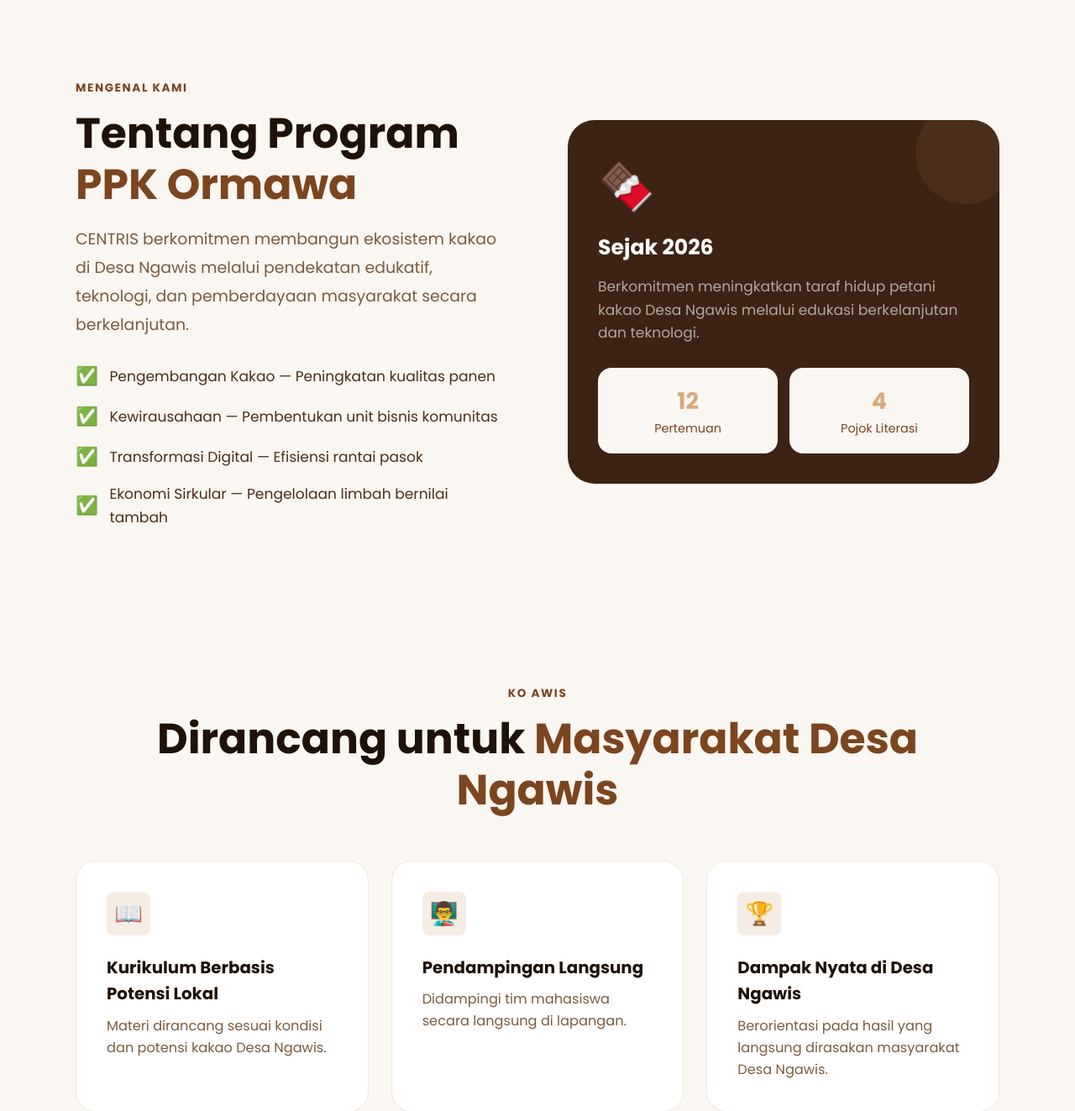
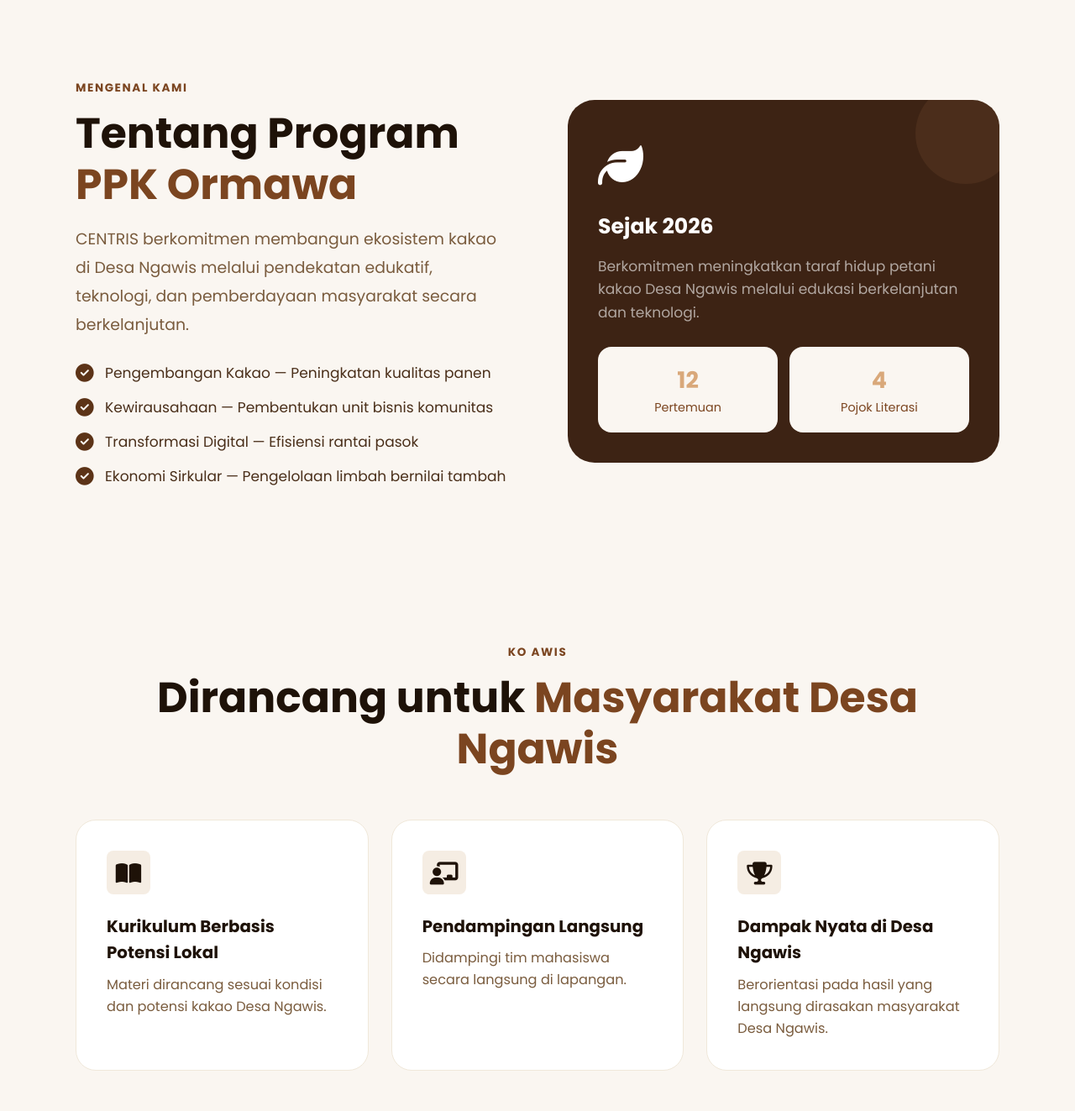
Before and after one commit to naylannajwa/ppko-centris, a PHP site: page /ppko-centris/html/index.html in a window 1280 px wide. Shown: the part 869-2192 px from the top of the page at 84% size. Run offline with PHP 8.4, Linux system fonts and the light colour scheme; some libraries are stand-ins or nearby versions.

Commit message:
font | icon

```diff
--- a/css/style.css
+++ b/css/style.css
@@ -233,35 +233,16 @@ h1,h2,h3,h4,h5,h6, .playfair-strong, .section-article-title, .footer-logo {
   display: none; flex-direction: column; gap: 0.5rem;
   padding: 1rem 2rem; background: var(--cream);
   border-bottom: 1px solid var(--cream-dark);
-
-  /* --- TAMBAHAN KUNCIAN UNTUK MOBILE --- */
-  position: fixed; /* Mengunci menu agar menempel di layar */
-  top: 68px; /* Memulai menu tepat di bawah navbar (tinggi navbar 68px) */
-  left: 0;
-  right: 0;
-  z-index: 99; /* Ditaruh sedikit di bawah z-index navbar (100) */
-  box-shadow: 0 10px 15px -3px rgba(44, 26, 14, 0.1); /* Efek bayangan */
-  max-height: calc(100vh - 68px); /* Mencegah menu bablas jika terlalu panjang */
-  overflow-y: auto; /* Bisa di-scroll jika layar HP pendek */
 }
 .mobile-menu.open { display: flex; }
 .mobile-menu a {
   padding: 0.75rem 0;
-  font-size: 1rem; font-weight: 600;
+  font-size: 1rem; font-weight: 500;
   color: var(--text-mid);
   border-bottom: 1px solid var(--cream-dark);
   cursor: pointer;
-  transition: all 0.3s ease;
-  border-radius: var(--radius-sm, 8px);
-  margin: 5px 15px;
 }
 .mobile-menu a:last-child { border-bottom: none; }
-.mobile-menu a:hover,
-.mobile-menu a:active {
-    background-color: rgba(196, 136, 90, 0.12);
-    color: var(--brown-700);
-    padding-left: 1rem;
-}
 
 /* ---- Responsive: show hamburger on small screens ---- */
 @media (max-width: 900px) {
@@ -971,7 +952,7 @@ modul-content h1 {
   font-size: 0.8rem; color: var(--text-light); margin-bottom: 0.75rem;
 }
 .article-title {
-  font-family: 'Playfair Display', serif;
+  font-family: 'Poppins', sans-serif;
   font-size: 1.05rem; font-weight: 700; margin-bottom: 0.5rem; line-height: 1.3;
 }
 .article-excerpt { font-size: 0.85rem; color: var(--text-light); line-height: 1.5; margin-bottom: 1rem; }
--- a/html/index.html
+++ b/html/index.html
@@ -7,6 +7,8 @@
   <title>KO AWIS — PPK ORMAWA DESA NGAWIS</title>
   <link rel="stylesheet" href="../css/style.css">
   <link rel="icon" type="image/png" href="../assets/logo-koawis-brand.png" style="height: 165px; width: auto;">
+  <!-- Icons -->
+  <link rel="stylesheet" href="https://cdnjs.cloudflare.com/ajax/libs/font-awesome/6.4.0/css/all.min.css">
 
 </head>
 
@@ -52,10 +54,10 @@
 
       <div class="category-tabs">
         <button class="tab-btn active" onclick="filterArticles('semua', this)">Semua Berita</button>
-        <button class="tab-btn" onclick="filterArticles('pertanian', this)">🌱 Pertanian</button>
-        <button class="tab-btn" onclick="filterArticles('program', this)">🏘️ Program Desa</button>
-        <button class="tab-btn" onclick="filterArticles('komunitas', this)">👥 Komunitas</button>
-        <button class="tab-btn" onclick="filterArticles('pasar', this)">📈 Pasar Kakao</button>
+        <button class="tab-btn" onclick="filterArticles('pertanian', this)"><i class="fas fa-seedling"></i> Pertanian</button>
+        <button class="tab-btn" onclick="filterArticles('program', this)"><i class="fas fa-home"></i> Program Desa</button>
+        <button class="tab-btn" onclick="filterArticles('komunitas', this)"><i class="fas fa-users"></i> Komunitas</button>
+        <button class="tab-btn" onclick="filterArticles('pasar', this)"><i class="fas fa-chart-line"></i> Pasar Kakao</button>
       </div>
 
       <div class="px-2 pb-1">
@@ -67,13 +69,13 @@
       </div>
 
       <div class="pagination">
-        <div class="page-arrow">‹</div>
+        <div class="page-arrow"><i class="fas fa-chevron-left"></i></div>
         <div class="page-num active">1</div>
         <div class="page-num" onclick="showToast('Halaman 2 akan tersedia segera!')">2</div>
         <div class="page-num" onclick="showToast('Halaman 3 akan tersedia segera!')">3</div>
         <div class="page-num">…</div>
         <div class="page-num" onclick="showToast('Masih dalam pengembangan!')">12</div>
-        <div class="page-arrow">›</div>
+        <div class="page-arrow"><i class="fas fa-chevron-right"></i></div>
       </div>
     </div>
   </div>
@@ -90,19 +92,19 @@
           </p>
           <div class="flex-col gap-075">
             <div class="flex items-center gap-075 fs-095 text-mid">
-              <span class="check-icon">✅</span>
+              <span class="check-icon"><i class="fas fa-check-circle"></i></span>
               Pengembangan Kakao — Peningkatan kualitas panen
             </div>
             <div class="flex items-center gap-075 fs-095 text-mid">
-              <span class="check-icon">✅</span>
+              <span class="check-icon"><i class="fas fa-check-circle"></i></span>
               Kewirausahaan — Pembentukan unit bisnis komunitas
             </div>
             <div class="flex items-center gap-075 fs-095 text-mid">
-              <span class="check-icon">✅</span>
+              <span class="check-icon"><i class="fas fa-check-circle"></i></span>
               Transformasi Digital — Efisiensi rantai pasok
             </div>
             <div class="flex items-center gap-075 fs-095 text-mid">
-              <span class="check-icon">✅</span>
+              <span class="check-icon"><i class="fas fa-check-circle"></i></span>
               Ekonomi Sirkular — Pengelolaan limbah bernilai tambah
             </div>
           </div>
@@ -110,7 +112,7 @@
         <div class="reveal reveal-delay-2">
           <div class="bg-brown-800 text-white rounded-xl p-2 pos-relative overflow-hidden">
             <div class="decor-circle"></div>
-            <div class="fs-3rem mb-1">🍫</div>
+            <div class="fs-3rem mb-1"><i class="fas fa-leaf"></i></div>
             <div class="playfair-strong">Sejak 2026</div>
             <p class="text-white-muted fs-095 mb-3">
               Berkomitmen meningkatkan taraf hidup petani kakao Desa Ngawis melalui edukasi berkelanjutan dan teknologi.
@@ -140,17 +142,17 @@
       </div>
       <div class="features-grid">
         <div class="feature-card reveal reveal-delay-1">
-          <div class="feature-icon">📖</div>
+          <div class="feature-icon"><i class="fas fa-book-open"></i></div>
           <div class="feature-title">Kurikulum Berbasis Potensi Lokal</div>
           <p class="feature-desc">Materi dirancang sesuai kondisi dan potensi kakao Desa Ngawis.</p>
         </div>
         <div class="feature-card reveal reveal-delay-2">
-          <div class="feature-icon">👨‍🏫</div>
+          <div class="feature-icon"><i class="fas fa-chalkboard-teacher"></i></div>
           <div class="feature-title">Pendampingan Langsung</div>
           <p class="feature-desc">Didampingi tim mahasiswa secara langsung di lapangan.</p>
         </div>
         <div class="feature-card reveal reveal-delay-3">
-          <div class="feature-icon">🏆</div>
+          <div class="feature-icon"><i class="fas fa-trophy"></i></div>
           <div class="feature-title">Dampak Nyata di Desa Ngawis</div>
           <p class="feature-desc">Berorientasi pada hasil yang langsung dirasakan masyarakat Desa Ngawis.</p>
         </div>
@@ -191,7 +193,7 @@
           <!-- Hilir -->
           <div class="kurikulum-card">
             <div class="kurikulum-header">
-              <div class="k-icon bg-brown-100 k-icon-lg">🏭</div>
+              <div class="k-icon bg-brown-100 k-icon-lg"><i class="fas fa-industry"></i></div>
               <div>
                 <div class="k-title text-brown-600">KO AWIS Hilir</div>
                 <div class="k-sub">Optimalisasi Produk & Pasca Panen</div>
@@ -235,7 +237,7 @@
           <!-- Entrepreneur -->
           <div class="kurikulum-card">
             <div class="kurikulum-header">
-              <div class="k-icon bg-brown-50 k-icon-lg">💰</div>
+              <div class="k-icon bg-brown-50 k-icon-lg"><i class="fas fa-coins"></i></div>
               <div>
                 <div class="k-title text-brown-700">KO AWIS Entrepreneur</div>
                 <div class="k-sub">Pembangunan Mentalitas Bisnis</div>
@@ -280,7 +282,7 @@
           <!-- Digital -->
           <div class="kurikulum-card">
             <div class="kurikulum-header">
-              <div class="k-icon bg-brown-100 k-icon-lg">💻</div>
+              <div class="k-icon bg-brown-100 k-icon-lg"><i class="fas fa-laptop-code"></i></div>
               <div>
                 <div class="k-title text-brown-500">KO AWIS Digital</div>
                 <div class="k-sub">Transformasi Teknologi & Konten</div>
@@ -321,7 +323,7 @@
           <!-- Sirkular -->
           <div class="kurikulum-card">
             <div class="kurikulum-header">
-              <div class="k-icon bg-brown-50 k-icon-lg">♻️</div>
+              <div class="k-icon bg-brown-50 k-icon-lg"><i class="fas fa-recycle"></i></div>
               <div>
                 <div class="k-title text-brown-600">KO AWIS Sirkular</div>
                 <div class="k-sub">Ekosistem Ramah Lingkungan</div>
@@ -372,7 +374,7 @@
       <div class="modul-list-header">
         <div class="container">
           <div class="breadcrumb">
-            <a onclick="showPage('home')">🏠 Beranda</a>
+            <a onclick="showPage('home')"><i class="fas fa-home"></i> Beranda</a>
             <svg fill="none" stroke="currentColor" stroke-width="2" viewBox="0 0 24 24">
               <path d="M9 18l6-6-6-6" />
             </svg>
@@ -464,10 +466,10 @@
 
       <div class="category-tabs">
         <button class="tab-btn active" onclick="filterArticles('semua', this)">Semua Berita</button>
-        <button class="tab-btn" onclick="filterArticles('pertanian', this)">🌱 Pertanian</button>
-        <button class="tab-btn" onclick="filterArticles('program', this)">🏘️ Program Desa</button>
-        <button class="tab-btn" onclick="filterArticles('komunitas', this)">👥 Komunitas</button>
-        <button class="tab-btn" onclick="filterArticles('pasar', this)">📈 Pasar Kakao</button>
+        <button class="tab-btn" onclick="filterArticles('pertanian', this)"><i class="fas fa-seedling"></i> Pertanian</button>
+        <button class="tab-btn" onclick="filterArticles('program', this)"><i class="fas fa-home"></i> Program Desa</button>
+        <button class="tab-btn" onclick="filterArticles('komunitas', this)"><i class="fas fa-users"></i> Komunitas</button>
+        <button class="tab-btn" onclick="filterArticles('pasar', this)"><i class="fas fa-chart-line"></i> Pasar Kakao</button>
       </div>
 
       <div class="px-2 pb-1">
@@ -479,13 +481,13 @@
       </div>
 
       <div class="pagination">
-        <div class="page-arrow">‹</div>
+        <div class="page-arrow"><i class="fas fa-chevron-left"></i></div>
         <div class="page-num active">1</div>
         <div class="page-num" onclick="showToast('Halaman 2 akan tersedia segera!')">2</div>
         <div class="page-num" onclick="showToast('Halaman 3 akan tersedia segera!')">3</div>
         <div class="page-num">…</div>
         <div class="page-num" onclick="showToast('Masih dalam pengembangan!')">12</div>
-        <div class="page-arrow">›</div>
+        <div class="page-arrow"><i class="fas fa-chevron-right"></i></div>
       </div>
     </div>
 
@@ -514,20 +516,20 @@
         </div>
         <div class="vision-misi-grid">
           <div class="visi-card">
-            <div class="vm-icon">👁️</div>
+            <div class="vm-icon"><i class="fas fa-eye"></i></div>
             <div class="vm-title">Visi</div>
             <p class="vm-text">Menjadi platform edukasi terdepan yang memberdayakan potensi setiap individu melalui
               akses informasi dan pengetahuan yang setara dan berkelanjutan di seluruh Indonesia.</p>
           </div>
           <div class="misi-card">
-            <div class="vm-icon">🚀</div>
+            <div class="vm-icon"><i class="fas fa-rocket"></i></div>
             <div class="vm-title">Misi</div>
             <div class="vm-list">
-              <div class="vm-list-item"><span class="vm-check">✅</span> Mengembangkan kurikulum pembelajaran yang
+              <div class="vm-list-item"><span class="vm-check"><i class="fas fa-check"></i></span> Mengembangkan kurikulum pembelajaran yang
                 adaptif dan relevan dengan perkembangan industri terkini.</div>
-              <div class="vm-list-item"><span class="vm-check">✅</span> Menyediakan akses platform yang ramah pengguna
+              <div class="vm-list-item"><span class="vm-check"><i class="fas fa-check"></i></span> Menyediakan akses platform yang ramah pengguna
                 untuk memastikan keberlanjutan proses belajar.</div>
-              <div class="vm-list-item"><span class="vm-check">✅</span> Membangun komunitas pembelajaran yang saling
+              <div class="vm-list-item"><span class="vm-check"><i class="fas fa-check"></i></span> Membangun komunitas pembelajaran yang saling
                 mendukung dan berbagi wawasan.</div>
             </div>
           </div>
@@ -582,13 +584,13 @@
         <p>Punya pertanyaan atau ingin bekerja sama? Jangan ragu untuk menghubungi tim kami.</p>
         <div class="contact-items">
           <div class="contact-item">
-            <div class="contact-item-icon">📧</div> kontak@koawis.id
+            <div class="contact-item-icon"><i class="fas fa-envelope"></i></div> kontak@koawis.id
           </div>
           <div class="contact-item">
-            <div class="contact-item-icon">📞</div> +62 21 555 0123
+            <div class="contact-item-icon"><i class="fas fa-phone"></i></div> +62 21 555 0123
           </div>
           <div class="contact-item">
-            <div class="contact-item-icon">📍</div> Desa Merak, Jawa Barat
+            <div class="contact-item-icon"><i class="fas fa-map-marker-alt"></i></div> Desa Merak, Jawa Barat
           </div>
         </div>
       </div>
@@ -613,7 +615,7 @@
 
   <!-- Toast Notification -->
   <div class="toast" id="toast">
-    <span>✅</span>
+    <span><i class="fas fa-check-circle"></i></span>
     <span id="toastMsg">Pesan</span>
   </div>
 
--- a/html/isimodul.html
+++ b/html/isimodul.html
@@ -7,6 +7,8 @@
     <title>Modul — KO AWIS</title>
     <link rel="stylesheet" href="../css/style.css">
     <link rel="icon" type="image/png" href="../assets/logo-koawis-brand.png" style="height: 165px; width: auto;">
+    <!-- Icons -->
+    <link rel="stylesheet" href="https://cdnjs.cloudflare.com/ajax/libs/font-awesome/6.4.0/css/all.min.css">
 
     <!-- Tambahkan Library Supabase -->
     <script src="https://cdn.jsdelivr.net/npm/@supabase/supabase-js@2"></script>
@@ -17,7 +19,7 @@
 
     <main class="page-isimodul" style="max-width:1200px;margin:2rem auto;padding:0 1rem;">
         <div class="breadcrumb">
-            <a href="index.html">🏠 Beranda</a>
+            <a href="index.html"><i class="fas fa-home"></i> Beranda</a>
             <svg width="14" height="14" fill="none" stroke="currentColor" stroke-width="2" viewBox="0 0 24 24">
                 <path d="M9 18l6-6-6-6" />
             </svg>
--- a/html/modullist.html
+++ b/html/modullist.html
@@ -6,6 +6,8 @@
   <title>Daftar Modul — KO AWIS</title>
   <link rel="stylesheet" href="../css/style.css">
   <link rel="icon" type="image/png" href="../assets/logo-koawis-brand.png" style="height: 165px; width: auto;">
+  <!-- Icons -->
+  <link rel="stylesheet" href="https://cdnjs.cloudflare.com/ajax/libs/font-awesome/6.4.0/css/all.min.css">
 </head>
 <body>
   <!-- No navbar on this page by request. Use back button below. -->
@@ -15,7 +17,7 @@
       <div class="container">
         <a class="btn-back" href="modul.html" style="display:inline-block;margin-bottom:0.5rem;color:var(--text);">← Kembali ke Modul</a>
         <div class="breadcrumb">
-          <a href="index.html">🏠 Beranda</a>
+          <a href="index.html"><i class="fas fa-home"></i> Beranda</a>
           <svg fill="none" stroke="currentColor" stroke-width="2" viewBox="0 0 24 24"><path d="M9 18l6-6-6-6"/></svg>
           <a href="modul.html">Modul KO AWIS</a>
           <svg fill="none" stroke="currentColor" stroke-width="2" viewBox="0 0 24 24"><path d="M9 18l6-6-6-6"/></svg>
@@ -23,7 +25,7 @@
         </div>
         <h1 id="modullist-title">KO AWIS Hilir</h1>
         <p id="modullist-desc" class="text-muted" style="margin-top:0.5rem;">Deskripsi singkat track.</p>
-        <div class="modul-count" id="modullist-count">📚 0 Modul</div>
+        <div class="modul-count" id="modullist-count"><i class="fas fa-book"></i> 0 Modul</div>
       </div>
     </div>
     <div class="modul-cards-grid" id="modullist-grid">
--- a/html/partials/mobile-menu.html
+++ b/html/partials/mobile-menu.html
@@ -2,6 +2,6 @@
   <a href="index.html">Beranda</a>
   <a href="modul.html">Modul KO AWIS</a>
   <a href="luaran.html">Luaran</a>
-  <a href="informasi.html">Informasi</a>
+  <a href="informasi.html">Berita</a>
   <a href="tentang.html">Tentang Kami</a>
 </div>
--- a/js/app.js
+++ b/js/app.js
@@ -74,7 +74,7 @@ async function showModulList(track) {
 
     if (modulError) throw modulError;
 
-    document.getElementById('modullist-count').innerHTML = `<svg width="16" height="16" fill="none" stroke="currentColor" stroke-width="2" viewBox="0 0 24 24"><path d="M9 12l2 2 4-4m6 2a9 9 0 11-18 0 9 9 0 0118 0z"/></svg> ${modules.length} Modul Tersedia`;
+    document.getElementById('modullist-count').innerHTML = `<i class="fas fa-book"></i> ${modules.length} Modul Tersedia`;
 
     if (modules.length === 0) {
       grid.innerHTML = `<div style="grid-column:1/-1;text-align:center;padding:3rem;color:var(--text-muted);">Belum ada modul di pilar ini.</div>`;
@@ -91,7 +91,7 @@ async function showModulList(track) {
             <div class="modul-meta">
               <svg width="14" height="14" fill="none" stroke="currentColor" stroke-width="2" viewBox="0 0 24 24"><circle cx="12" cy="12" r="10"/><polyline points="12 6 12 12 16 14"/></svg>
               45 Menit
-              ${completedModuls.has(track + '-' + m.id) ? '<span style="color:var(--green-500);margin-left:0.5rem;">✅ Selesai</span>' : ''}
+              ${completedModuls.has(track + '-' + m.id) ? '<span style="color:var(--green-500);margin-left:0.5rem;"><i class="fas fa-check-circle"></i> Selesai</span>' : ''}
             </div>
             <button class="btn-buka">
               Buka Materi →
@@ -169,7 +169,7 @@ function renderSidebar(trackData, modules, currentIndex) {
 
   // Buttons
   document.getElementById('btnPrev').style.display = currentIndex <= 0 ? 'none' : 'flex';
-  document.getElementById('btnNext').textContent = currentIndex >= total - 1 ? '✅ Selesaikan Track' : 'Selesai & Lanjut ke Modul Berikutnya →';
+  document.getElementById('btnNext').innerHTML = currentIndex >= total - 1 ? '<i class="fas fa-check-circle"></i> Selesaikan Track' : 'Selesai & Lanjut ke Modul Berikutnya →';
 }
 
 function renderContent(trackData, modul, modulNum) {
@@ -205,7 +205,7 @@ async function navigateModul(dir) {
   } else {
     // End of track
     if (dir === 1) {
-      showToast('🎉 Selamat! Anda telah menyelesaikan track ini!');
+      showToast('<i class="fas fa-check-circle"></i> Selamat! Anda telah menyelesaikan track ini!');
       setTimeout(() => showModulList(currentTrackSlug), 1500);
       return;
     }
@@ -231,7 +231,7 @@ async function renderArticles(filter) {
 
     if (!articles || articles.length === 0) {
       grid.innerHTML = `<div style="grid-column:1/-1;text-align:center;padding:3rem;color:var(--text-light);">
-        <div style="font-size:3rem;margin-bottom:1rem;">📭</div>
+        <div style="font-size:3rem;margin-bottom:1rem;"><i class="fas fa-inbox"></i></div>
         <p>Belum ada artikel untuk kategori ini.</p>
       </div>`;
       return;
@@ -245,8 +245,8 @@ async function renderArticles(filter) {
         </div>
         <div class="article-body">
           <div class="article-meta">
-            <span>📅 ${new Date(a.created_at).toLocaleDateString('id-ID')}</span>
-            <span>⏱️ ${a.read_time || 5} min baca</span>
+            <span><i class="far fa-calendar-alt"></i> ${new Date(a.created_at).toLocaleDateString('id-ID')}</span>
+            <span><i class="far fa-clock"></i> ${a.read_time || 5} min baca</span>
           </div>
           <div class="article-title">${a.title}</div>
           <p class="article-excerpt">${a.excerpt}</p>
@@ -279,10 +279,10 @@ function handleFormSubmit() {
   const msg = document.querySelector('.form-textarea').value;
 
   if (!name || !email || !msg) {
-    showToast('⚠️ Mohon isi semua field terlebih dahulu.');
+    showToast('<i class="fas fa-exclamation-triangle"></i> Mohon isi semua field terlebih dahulu.');
     return;
   }
-  showToast('✅ Pesan berhasil dikirim! Tim kami akan menghubungi Anda segera.');
+  showToast('<i class="fas fa-check-circle"></i> Pesan berhasil dikirim! Tim kami akan menghubungi Anda segera.');
   document.querySelectorAll('.form-input, .form-textarea').forEach(el => el.value = '');
 }
 
--- a/js/site-modul.js
+++ b/js/site-modul.js
@@ -36,7 +36,7 @@ document.addEventListener('DOMContentLoaded', async () => {
       if (modulError) throw modulError;
 
       if (modules && modules.length > 0) {
-        if (countEl) countEl.innerHTML = `📚 ${modules.length} Modul Tersedia`;
+        if (countEl) countEl.innerHTML = `<i class="fas fa-book"></i> ${modules.length} Modul Tersedia`;
 
         grid.innerHTML = modules.map((m, i) => `
           <div class="modul-card-item">
@@ -47,13 +47,13 @@ document.addEventListener('DOMContentLoaded', async () => {
             <div class="modul-card-body">
               <div class="modul-card-title">${m.title}</div>
               <div class="modul-card-desc">${m.description || ''}</div>
-              <div class="modul-meta">⏱️ Estimasi 45 Menit</div>
+              <div class="modul-meta"><i class="far fa-clock"></i> Estimasi 45 Menit</div>
               <a class="btn-buka" href="isimodul.html?id=${m.id}">Buka Materi →</a>
             </div>
           </div>
         `).join('');
       } else {
-        if (countEl) countEl.innerHTML = `📚 0 Modul Tersedia`;
+        if (countEl) countEl.innerHTML = `<i class="fas fa-book"></i> 0 Modul Tersedia`;
         grid.innerHTML = `<div style="grid-column:1/-1;text-align:center;padding:3rem;color:var(--text-muted);">Belum ada modul di pilar ini.</div>`;
       }
     }
```
Also changed, not shown: admin/berita.html (+17 -14 lines), admin/index.html (+8 -6 lines), admin/modul.html (+12 -10 lines), html/informasi.html (+12 -9 lines), html/luaran.html (+19 -17 lines), html/modul.html (+6 -4 lines), html/tentang.html (+11 -9 lines), js/site-data.js (+4 -4 lines).
